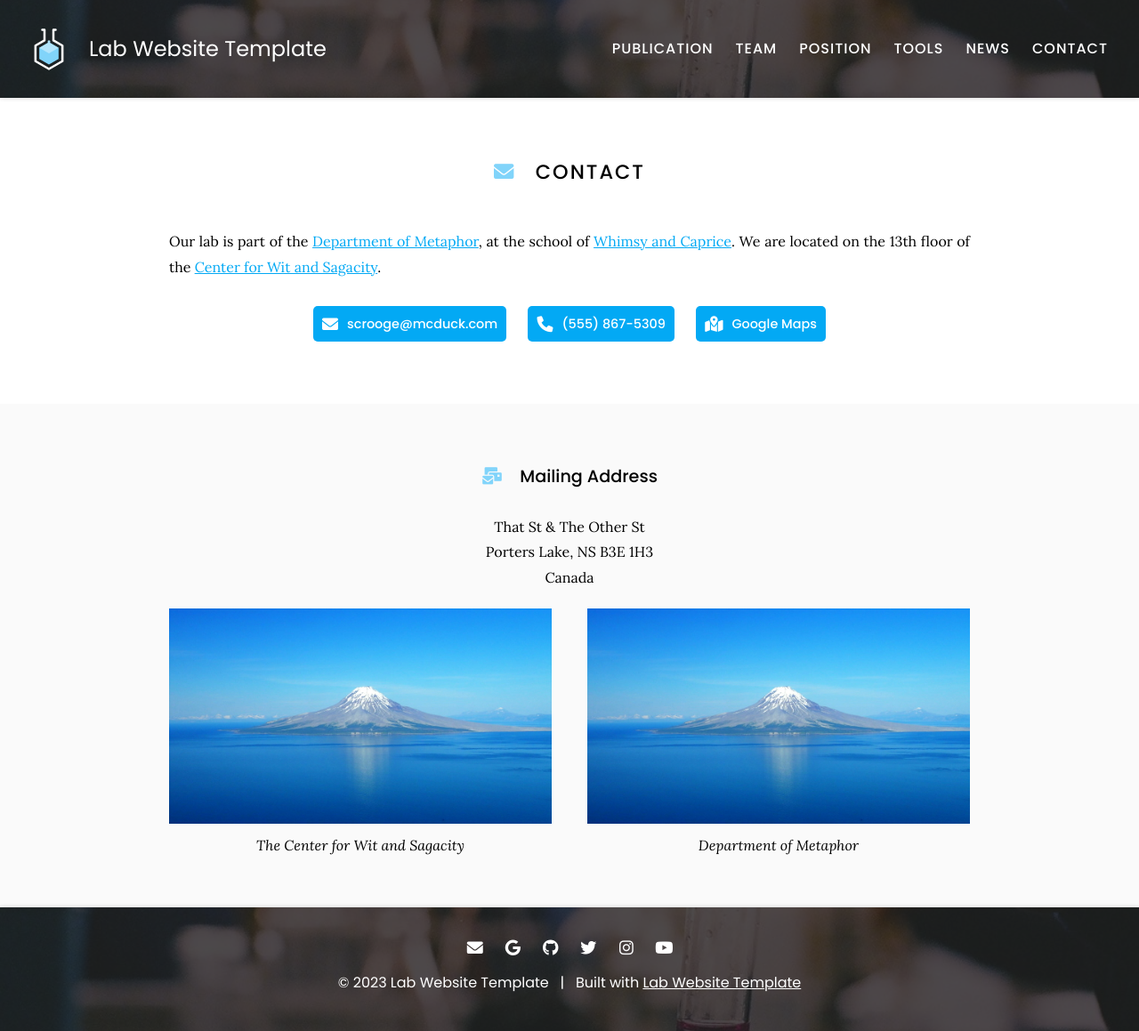
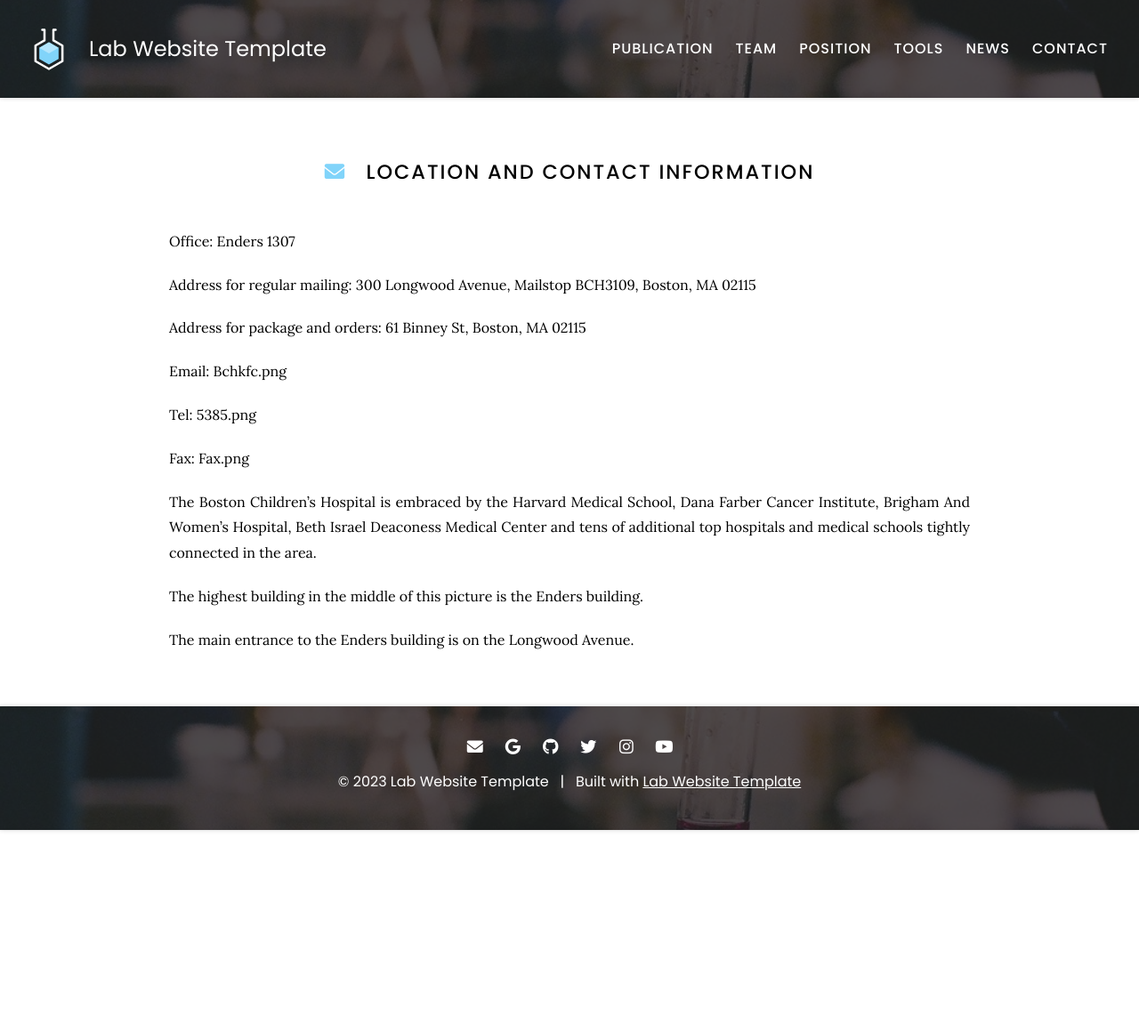
Before and after one commit to kaifuchenlab/kaifuchenlab.github.io, a Jekyll site: the page built from contact/index.md, in a window 1280 px wide. Shown: the whole page at 89% size. Built offline with Jekyll 4.4.1, drawn with Linux system fonts in a browser that asks for light colours; after the commit the page ends 933 px from its top, so only the background shows below that.

Commit message:
Update index.md

```diff
--- a/contact/index.md
+++ b/contact/index.md
@@ -5,61 +5,23 @@ nav:
   tooltip: Email, address, and location
 ---
 
-# <i class="fas fa-envelope"></i>Contact
+# <i class="fas fa-envelope"></i>Location and Contact Information
+Office: Enders 1307
 
-Our lab is part of the [Department of Metaphor](), at the school of [Whimsy and Caprice]().
-We are located on the 13th floor of the [Center for Wit and Sagacity]().
+Address for regular mailing:
+300 Longwood Avenue, Mailstop BCH3109, Boston, MA 02115
 
-{%
-  include link.html
-  type="email"
-  icon=""
-  text="scrooge@mcduck.com"
-  tooltip=""
-  link="scrooge@mcduck.com"
-  style="button"
-%}
-{%
-  include link.html
-  type="phone"
-  icon=""
-  text="(555) 867-5309"
-  tooltip=""
-  link="+1-555-867-5309"
-  style="button"
-%}
-{%
-  include link.html
-  type="address"
-  icon=""
-  text="Google Maps"
-  tooltip="Our location on Google Maps for easy navigation"
-  link="https://www.google.com/maps/place/That+St+%26+The+Other+St,+Porters+Lake,+NS+B3E+1H3,+Canada/@44.7389237,-63.3033296,20.78z/data=!4m5!3m4!1s0x4b5a31023bb02565:0xb9505694e83a53d7!8m2!3d44.7389353!4d-63.3030828"
-  style="button"
-%}
-{:.center}
+Address for package and orders:
+61 Binney St, Boston, MA 02115
 
-{% include section.html %}
+Email: Bchkfc.png
 
-### <i class="fas fa-mail-bulk"></i>Mailing Address
+Tel:  5385.png
 
-That St & The Other St
-Porters Lake, NS B3E 1H3
-Canada
-{:.center}
+Fax: Fax.png
 
-{% capture col1 %}
-{%
-  include figure.html
-  image="images/photo.jpg"
-  caption="The Center for Wit and Sagacity"
-%}
-{% endcapture %}
-{% capture col2 %}
-{%
-  include figure.html
-  image="images/photo.jpg"
-  caption="Department of Metaphor"
-%}
-{% endcapture %}
-{% include two-col.html col1=col1 col2=col2 %}
+The Boston Children's Hospital is embraced by the Harvard Medical School, Dana Farber Cancer Institute, Brigham And Women's Hospital, Beth Israel Deaconess Medical Center and tens of additional top hospitals and medical schools tightly connected in the area.
+
+The highest building in the middle of this picture is the Enders building.
+
+The main entrance to the Enders building is on the Longwood Avenue.
```
